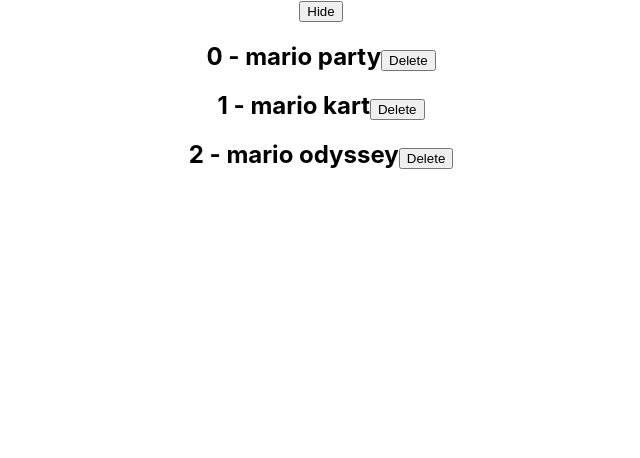
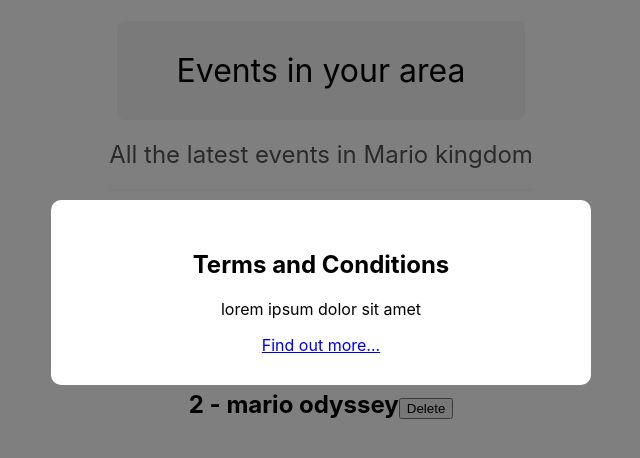
Before and after one commit to Kerlin-Augustin/practice-react, a React (Create React App) app in the folder practice-react/: page / in a window 1280 px wide. Shown: the top 458 px of the page, without its empty margins (319-959 px from the left). Built offline with nearby package versions, Linux system fonts and the light colour scheme.

Commit message:
modal and children props

```diff
--- a/practice-react/src/App.js
+++ b/practice-react/src/App.js
@@ -1,13 +1,15 @@
 import './App.css';
-import { useState } from 'react';
+import React, { useState } from 'react';
+import Title from './components/title'
+import Modal from './components/modal'
 
 function App() {
   // const [name, setName] = useState('luigi')
   const [showEvents, setShowEvents] = useState(true)
   const [events, setEvents] = useState([
-    {title: 'mario party', id: 1},
-    {title: 'mario kart', id: 2},
-    {title: 'mario odyssey', id:3}
+    { title: 'mario party', id: 1 },
+    { title: 'mario kart', id: 2 },
+    { title: 'mario odyssey', id: 3 }
   ])
   console.log(showEvents)
   const handleClick = (id) => {
@@ -22,19 +24,43 @@
     })
     console.log(id)
   }
+
+  const subtitle = "All the latest events in Mario kingdom"
   return (
     <div className="App">
+      <Title title="Events in your area" subtitle={subtitle} />
+
+
       {/* <h1>My name is {name}</h1> */}
+
+
       {showEvents && <div><button onClick={() => setShowEvents(false)}>Hide</button></div>}
       {!showEvents && <div><button onClick={() => setShowEvents(true)}>Show</button></div>}
 
       {showEvents && events.map((event, index) => (
-        <div key={event.id}>
+        <React.Fragment key={event.id}>
           <h2>{index} - {event.title}
-          <button onClick={() => handleClick(event.id)}>Delete</button>
+            <button onClick={() => handleClick(event.id)}>Delete</button>
           </h2>
-        </div>
+        </React.Fragment>
       ))}
+
+
+      {/* <Modal>
+        <h2>
+          10% Off Coupon Code!!
+        </h2>
+        <p>Use the code SPECIAL at the checkout.</p>
+      </Modal> */}
+
+      <Modal>
+        <h2>Terms and Conditions</h2>
+        <p>lorem ipsum dolor sit amet</p>
+        <a href='#'>Find out more...</a>
+      </Modal>
+
+
+
     </div>
   );
 }
--- /dev/null
+++ b/practice-react/src/components/modal.css
@@ -0,0 +1,15 @@
+.modal-backdrop{
+  position: fixed;
+  top: 0;
+  left: 0;
+  width: 100%;
+  height: 100%;
+  background: rgba(0,0,0,0.5)
+}
+.modal{
+  padding: 30px;
+  max-width: 480px;
+  margin: 200px auto;
+  background: #fff;
+  border-radius: 10px;
+}
--- /dev/null
+++ b/practice-react/src/components/modal.js
@@ -0,0 +1,11 @@
+import './modal.css'
+
+export default function Modal({ children }) {
+  return (
+    <div className="modal-backdrop">
+      <div className="modal">
+        {children}
+      </div>
+    </div>
+  )
+}
--- /dev/null
+++ b/practice-react/src/components/title.js
@@ -0,0 +1,9 @@
+export default function Title({ title, subtitle }) {
+  return (
+    <>
+      <h1 className="title">{title}</h1>
+      <br />
+      <h2 className="subtitle">{subtitle}</h2>
+    </>
+  )
+}
--- a/practice-react/src/index.css
+++ b/practice-react/src/index.css
@@ -11,3 +11,21 @@
   font-family: source-code-pro, Menlo, Monaco, Consolas, 'Courier New',
     monospace;
 }
+
+.title{
+  display: inline-block;
+  padding: 30px 60px;
+  background: #f4f4f4;
+  border-radius: 8px;
+  font-weight: normal;
+  margin-bottom: 10px;
+}
+.subtitle{
+  display: inline-block;
+  color: #555;
+  font-weight: normal;
+  padding-bottom: 20px;
+  border-bottom: 1px solid #f4f4f4;
+  margin-top: 10px;
+  margin-bottom: 60px;
+}
```
